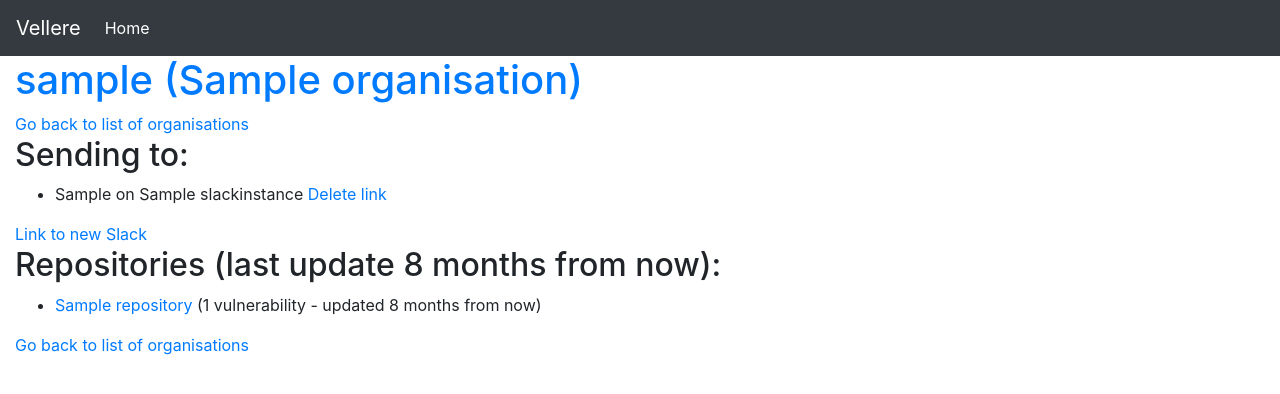
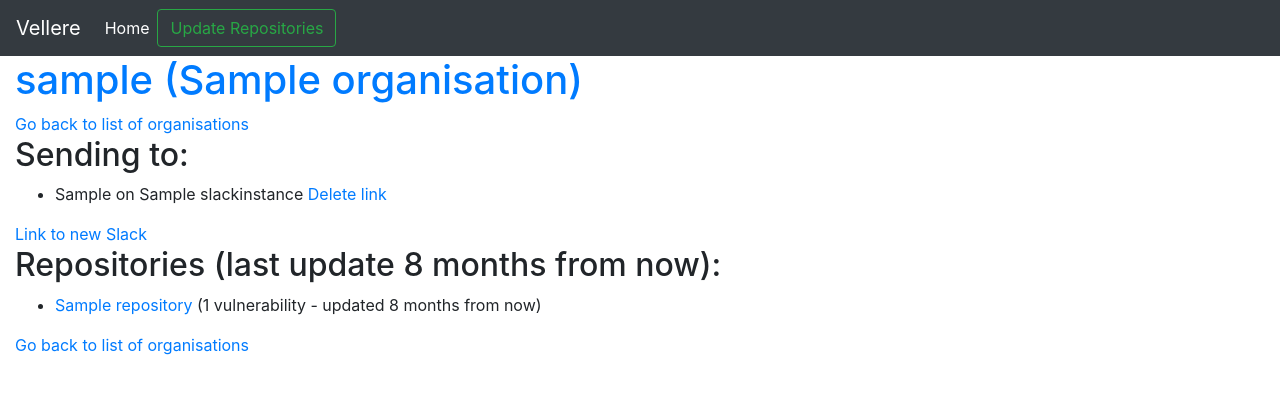
Before and after one commit to palfrey/vellere, a Django app: a page that uses notifier/jinja2/organisation.html in a window 1280 px wide. Shown: the top 394 px of the page. Run offline with Django 3.2, Linux system fonts and the light colour scheme; a user stored in the database is signed in; tables that the repository leaves empty hold one stand-in row (values such as "Sample post"); some libraries are stand-ins or nearby versions.

Commit message:
Add option to update repositories

```diff
--- a/notifier/jinja2/organisation.html
+++ b/notifier/jinja2/organisation.html
@@ -1,4 +1,10 @@
 {% extends "layout.html" %}
+{% block nav %}
+  <form class="form-inline" method="POST" action="{{ url('organisation', kwargs={'org': organisation.login})}}" >
+    {{ csrf_input }}
+    <button class="btn btn-outline-success" type="submit">Update Repositories</button>
+  </form>
+{% endblock %}
 {% block body %}
 <h1><a href="https://github.com/{{ organisation.login }}">{{ organisation.login }} ({{organisation.name}})</a></h1>
 
--- a/notifier/jinja2/repository.html
+++ b/notifier/jinja2/repository.html
@@ -5,7 +5,6 @@
 </li>
 {% endblock %}
 {% block body %}
-{{ csrf_input }}
 <h1><a href="https://github.com/{{ organisation.login }}/{{ repository.name }}">{{ organisation.login }}/{{ repository.name }}</a></h1>
 
 <a href="{{ url('organisation', kwargs={'org': organisation.login}) }}">Go back to list of repositories</a><br />
@@ -22,7 +21,7 @@
 {% endif %}
 {% if slacks %}
 <form method="POST" action="{{ url('slack_repo_link', kwargs={'org': organisation.login, 'repo': repository.name})}}">
-    <input type="hidden" name="csrfmiddlewaretoken" value="{{ csrf_token }}">
+    {{ csrf_input }}
     <select name="slack">
         {% for slack in slacks %}
         <option value="{{slack.team_id}}">{{ slack.name }}</option>
--- a/notifier/views.py
+++ b/notifier/views.py
@@ -134,7 +134,7 @@
 def organisation(req, org):
     organisation = get_object_or_404(Organisation, login=org)
     max_age = timezone.now() - datetime.timedelta(days=1)
-    if organisation.repos_updated == None or organisation.repos_updated < max_age:
+    if organisation.repos_updated == None or organisation.repos_updated < max_age or req.method == "POST":
         repos = get_repos(get_github(req), organisation)
     else:
         repos = list(organisation.repository_set.all())
```
